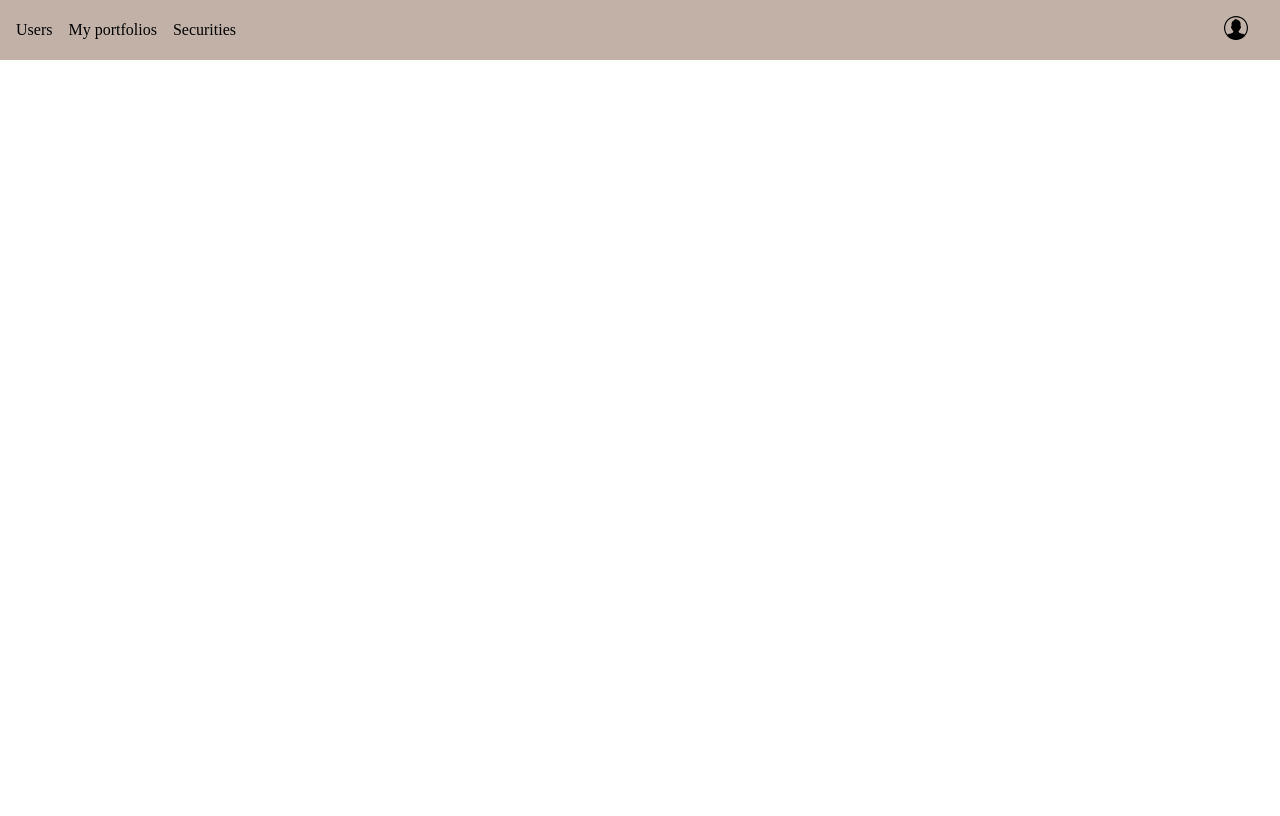
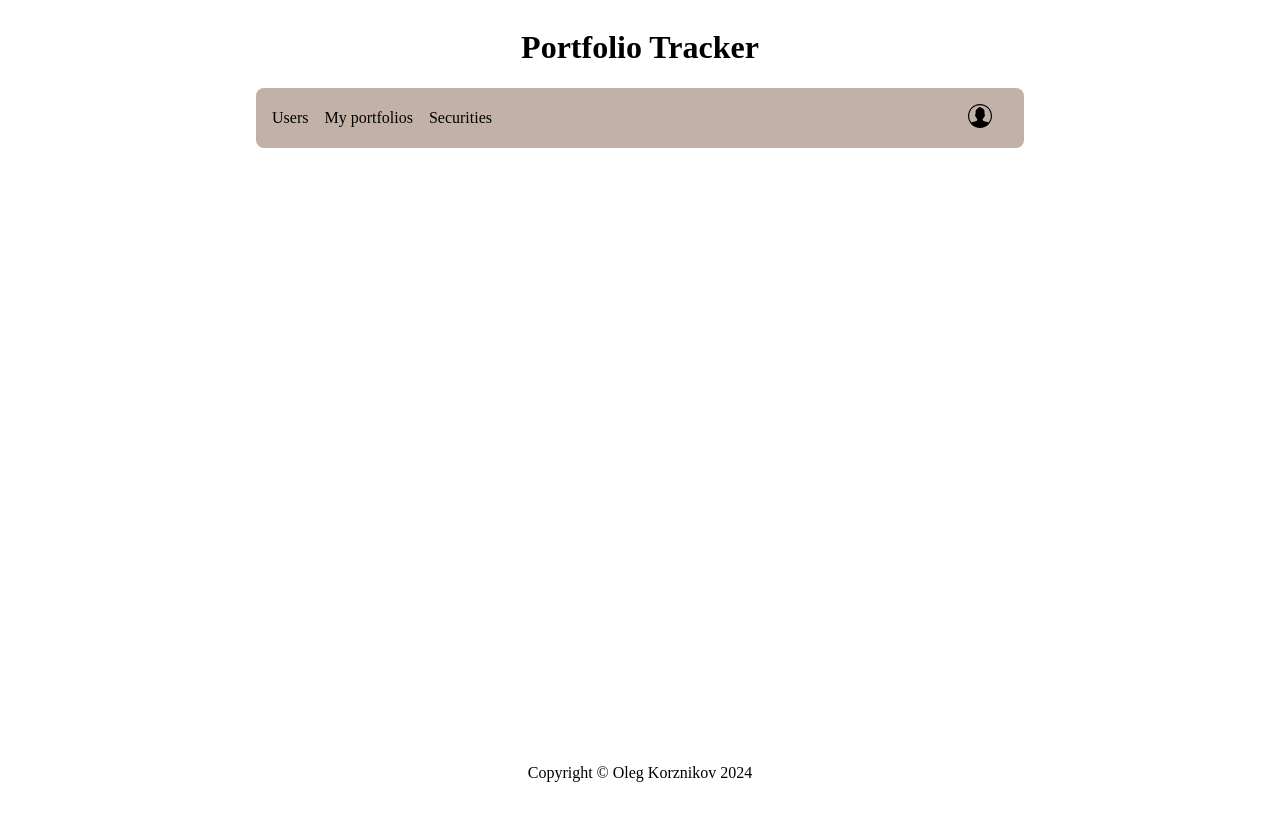
Before and after one commit to sudoleg/portfolio-tracker, an Angular app in the folder frontend/: page / in a window 1280 px wide. Built offline with nearby package versions, Linux system fonts and the light colour scheme.

Commit message:
refactor: implement basic layout with header, nav-bar, asides, main content and footer

```diff
--- a/frontend/src/app/app.component.css
+++ b/frontend/src/app/app.component.css
@@ -1,24 +1,41 @@
-.content {
-    padding-top: 60px;
-    /* Adjust based on navbar height */
+html,
+body {
+    height: 100%;
+    margin: 0;
+    padding: 0;
 }
 
-body {
-    margin: 0;
-    padding: 0;
-    font-family: Arial, sans-serif;
+.container {
+    display: flex;
+    flex-direction: column;
+    /* Full viewport height */
+    height: 100vh;
+    width: 60vw;
+    margin: auto;
 }
 
-.content {
+header,
+footer {
+    text-align: center;
+}
+
+.layout-wrapper {
     display: flex;
-    flex-direction: row;
-    /* Ensure side-by-side layout */
-    justify-content: flex-start;
-    /* Align content to the left */
-    align-items: flex-start;
-    /* Align items to the top */
-    padding-top: 70px;
-    /* Adjust based on the height of your navbar */
-    height: calc(100vh - 70px);
-    /* Full height minus navbar */
+    /* Take up remaining space */
+    flex: 1;
+    justify-content: space-between;
+    margin-top: 10px;
 }
+
+.left-aside,
+.right-aside {
+    width: 15%;
+    min-height: 100%;
+}
+
+footer {
+    width: 100%;
+    padding: 10px 0;
+    /* Pushes footer to the bottom */
+    margin-top: auto;
+}
--- a/frontend/src/app/app.component.html
+++ b/frontend/src/app/app.component.html
@@ -1,4 +1,35 @@
-<app-nav-bar></app-nav-bar>
-<div class="content">
-    <router-outlet></router-outlet>
+<div class="container">
+    <!-- Header -->
+    <header>
+        <h1>Portfolio Tracker</h1>
+    </header>
+
+    <!-- Navbar -->
+    <nav>
+        <app-nav-bar></app-nav-bar>
+    </nav>
+
+    <!-- Main Layout Wrapper -->
+    <div class="layout-wrapper">
+
+        <!-- Left Aside -->
+        <aside class="left-aside">
+            <router-outlet name="leftAside"></router-outlet> <!-- Named outlet for the left aside -->
+        </aside>
+
+        <!-- Main Content Area -->
+        <main class="content">
+            <router-outlet></router-outlet> <!-- Default outlet for main content -->
+        </main>
+
+        <!-- Right Aside -->
+        <aside class="right-aside">
+            <router-outlet name="rightAside"></router-outlet> <!-- Named outlet for the right aside -->
+        </aside>
+    </div>
+
+    <!-- Footer -->
+    <footer>
+        <p>Copyright © Oleg Korznikov 2024</p>
+    </footer>
 </div>
--- a/frontend/src/app/app.routes.ts
+++ b/frontend/src/app/app.routes.ts
@@ -5,8 +5,48 @@ import { PortfoliosComponent } from './components/portfolios/portfolios.componen
 import { SecuritiesComponent } from './components/securities/securities.component';
 
 export const routes: Routes = [
-    { path: 'users', component: UsersComponent, title: "Users" },
-    { path: 'profile', component: UserDetailsComponent, title: "Profile" },
-    { path: 'portfolios', component: PortfoliosComponent, title: "Portfolios" },
-    { path: 'securities', component: SecuritiesComponent, title: "Securities" }
+    {
+        path: 'users',
+        children: [
+            {
+                path: '',
+                component: UsersComponent,
+                outlet: 'primary'
+            }
+        ],
+        title: "Users"
+    },
+    {
+        path: 'profile',
+        children: [
+            {
+                path: '',
+                component: UserDetailsComponent,
+                outlet: 'primary'
+            }
+        ],
+        title: "Profile"
+    },
+    {
+        path: 'portfolios',
+        children: [
+            {
+                path: '',
+                component: PortfoliosComponent,
+                outlet: "leftAside"
+            }
+        ],
+        title: "Portfolios"
+    },
+    {
+        path: 'securities',
+        children: [
+            {
+                path: '',
+                component: SecuritiesComponent,
+                outlet: "primary"
+            }
+        ],
+        title: "Securities"
+    }
 ];
--- a/frontend/src/app/components/nav-bar/nav-bar.component.css
+++ b/frontend/src/app/components/nav-bar/nav-bar.component.css
@@ -1,8 +1,4 @@
 .navbar {
-    position: fixed;
-    top: 0;
-    left: 0;
-    width: 100%;
     display: flex;
     justify-content: space-between;
     align-items: center;
@@ -13,6 +9,7 @@
     z-index: 1000;
     box-sizing: border-box;
     /* Ensure padding is included in the width calculation */
+    border-radius: 8px;
 }
 
 .nav-left {
--- a/frontend/src/app/components/portfolios/portfolios.component.css
+++ b/frontend/src/app/components/portfolios/portfolios.component.css
@@ -6,10 +6,6 @@
     align-items: center;
     /* Center items horizontally */
     padding: 1rem;
-    margin-left: 20px;
-    /* Margin to the left edge of the screen */
-    width: 300px;
-    /* Set a fixed width or max-width as needed */
     background-color: rgb(236, 230, 227);
     border-radius: 8px;
 
--- a/frontend/src/app/components/securities/securities.component.css
+++ b/frontend/src/app/components/securities/securities.component.css
@@ -1,13 +1,11 @@
 .securities-container {
-    display: grid;
-    /* Changed from flex to grid */
-    grid-template-columns: repeat(4, minmax(250px, 1fr));
-    /* Adjust this to fit 4 items per row */
-    gap: 3rem;
-    padding: 2rem;
+    display: flex;
+    flex-wrap: wrap;
+    justify-content: space-evenly;
+    gap: 2rem;
+    padding: 1rem;
     background-color: rgb(236, 230, 227);
     justify-items: center;
-    /* This can be kept if you want to center the content of each cell */
     border-radius: 8px;
 }
 
--- a/frontend/src/app/components/users/users.component.css
+++ b/frontend/src/app/components/users/users.component.css
@@ -5,10 +5,8 @@
     justify-content: center;
     padding: 2rem;
     background-color: rgb(236, 230, 227);
-    max-width: 1200px;
-    /* Optional: set a maximum width for the grid */
+    /* Make sure the container takes full width */
     width: 100%;
-    /* Make sure the container takes full width */
 }
 
 .user-card {
```
